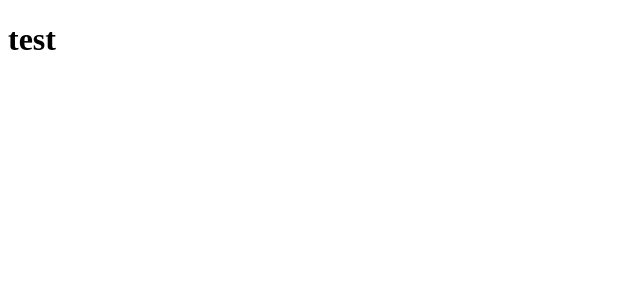
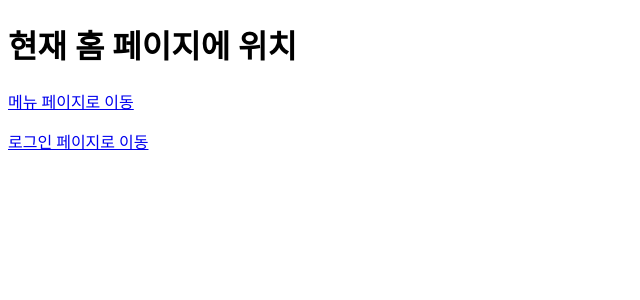
Before and after one commit to Minkyungi/webframework, a React (Create React App) app in the folder refrigerator/: page / in a window 1280 px wide. Shown: the top 300 px of the page, without its empty margins (0-640 px from the left). Built offline with nearby package versions, Linux system fonts and the light colour scheme.

Commit message:
Implement Page Features

```diff
--- a/refrigerator/package.json
+++ b/refrigerator/package.json
@@ -8,6 +8,7 @@
     "@testing-library/user-event": "^13.5.0",
     "react": "^18.2.0",
     "react-dom": "^18.2.0",
+    "react-router-dom": "^6.18.0",
     "react-scripts": "5.0.1",
     "web-vitals": "^2.1.4"
   },
--- a/refrigerator/src/App.js
+++ b/refrigerator/src/App.js
@@ -1,7 +1,27 @@
+// ./App.js
+import React from 'react';
+import { BrowserRouter as Router, Route, Routes } from 'react-router-dom';
+import Home from './components/Home';
+import Menu from './components/Menu';
+import Login from './components/Login';
 
 function App() {
   return (
-    <h1>test</h1>
+    <Router>
+      <div>
+        <Routes>
+          <Route path="/" element={<Home />}>
+            {/* 홈페이지 */}
+          </Route>
+          <Route path="/menu" element={<Menu />}>
+            {/* 메뉴 페이지 */}
+          </Route>
+          <Route path="/login" element={<Login />}>
+            {/* 로그인 페이지 */}
+          </Route>
+        </Routes>
+      </div>
+    </Router>
   );
 }
 
--- /dev/null
+++ b/refrigerator/src/components/Home.js
@@ -0,0 +1,15 @@
+// ./components/home.js
+import { Link } from 'react-router-dom';
+
+const Home = () => {
+  return (
+    <>
+      <h1>현재 홈 페이지에 위치</h1>
+      <Link to="/menu">메뉴 페이지로 이동</Link>
+      <p></p>
+      <Link to="/login">로그인 페이지로 이동</Link>
+    </>
+  );
+};
+
+export default Home;
--- /dev/null
+++ b/refrigerator/src/components/Login.js
@@ -0,0 +1,13 @@
+// ./components/login.js
+import { Link } from 'react-router-dom';
+
+const Login = () => {
+    return (
+      <>
+        <h1>현재 로그인 페이지에 위치</h1>
+        <Link to="/">홈 페이지로 이동</Link>
+      </>
+    );
+  };
+
+  export default Login;
--- /dev/null
+++ b/refrigerator/src/components/Menu.js
@@ -0,0 +1,13 @@
+// ./components/menu.js
+import { Link } from 'react-router-dom';
+
+const Menu = () => {
+    return (
+      <>
+        <h1>현재 메뉴 페이지에 위치</h1>
+        <Link to="/">홈 페이지로 이동</Link>
+      </>
+    );
+  };
+
+  export default Menu;
```
Also changed, not shown: 1 other file (tests, documents, lock files or other folders).
